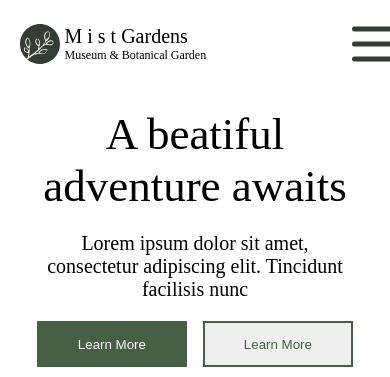
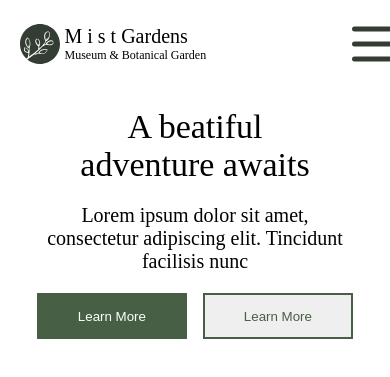
Before and after one commit to S1SAUR/responsiv, a plain HTML site: page index.html in a window 390 px wide. Shown: the top 377 px of the page. Drawn offline with Linux system fonts and the light colour scheme.

Commit message:
fix:fonts

```diff
--- a/index.css
+++ b/index.css
@@ -177,4 +177,7 @@
         width: 165px;
         height: 46px;
     }
+    .font-57{
+        font-size: 34px;
+    }
 }
```
